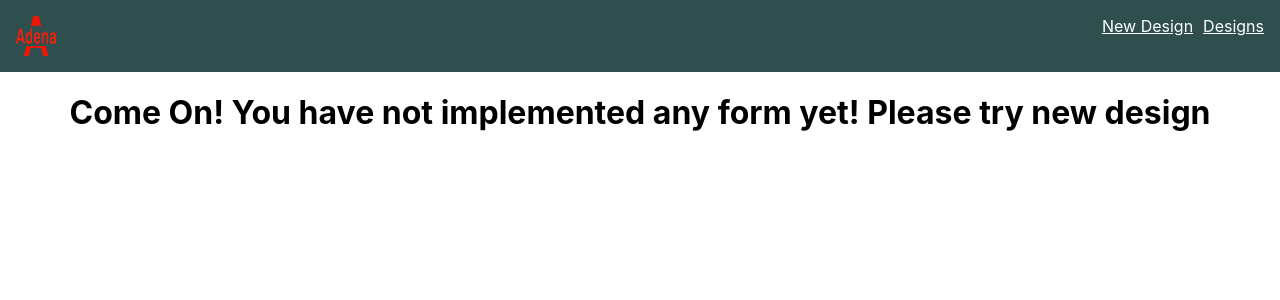
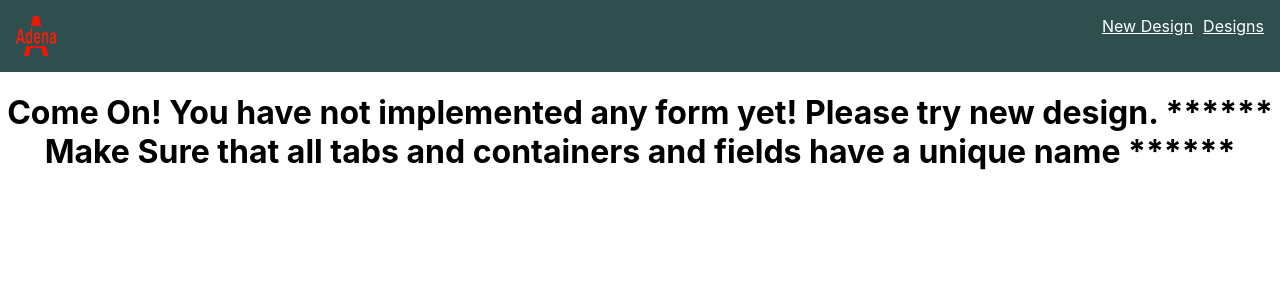
Before and after one commit to MostafaSoleimani/adena-react, a React (Create React App) app: page / in a window 1280 px wide. Shown: the top 300 px of the page. Built offline with nearby package versions, Linux system fonts and the light colour scheme; the HTML template or start-up script is replaced by a standard one.

Commit message:
Fix: First save and demo bug

```diff
--- a/src/Pages/AdenaDesigner.js
+++ b/src/Pages/AdenaDesigner.js
@@ -27,7 +27,12 @@ export default function AdenaDesigner() {
     <div>
       {formLinks.length === 0 && (
         <h1>
-          Come On! You have not implemented any form yet! Please try new design
+          Come On! You have not implemented any form yet! Please try new design.
+          ******{" "}
+          <b>
+            Make Sure that all tabs and containers and fields have a unique name
+          </b>{" "}
+          ******
         </h1>
       )}
       {formLinks.length > 0 && (
--- a/src/core-design/container/FormDesigner.js
+++ b/src/core-design/container/FormDesigner.js
@@ -75,7 +75,10 @@ export default function FormDesigner() {
   const SaveAndDemoForm = () => {
     saveState(formDesign);
     setOpenSnack(true);
-    navigate(`/view/${id}`);
+    // Make sure that form saved correctly
+    setTimeout(() => {
+      navigate(`/view/${id}`);
+    }, 100);
   };
 
   const removeTab = (idx) => {
--- a/src/core-design/container/TabDesigner.js
+++ b/src/core-design/container/TabDesigner.js
@@ -16,7 +16,7 @@ export default function AdenaTabDesigner({ config }) {
         tabId: config.id,
         container: {
           id: uuid(),
-          name: "container",
+          name: `container${config.data.children.length}`,
           data: {
             label: "Simple Container",
             type: "Container",
```
